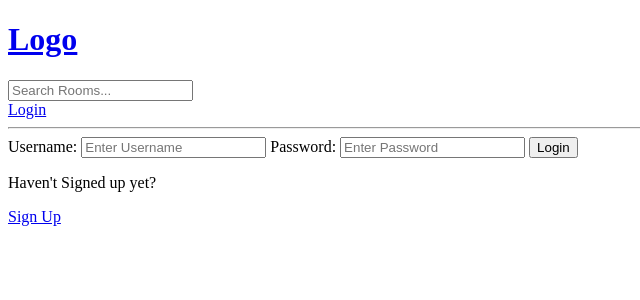
After one commit to Riverside96/learn-django-studybud, a Django app: page /login/ in a window 1280 px wide. The commit adds this page. Shown: the top 300 px of the page, without its empty margins (0-640 px from the left). Run offline with Django 4.2, Linux system fonts and the light colour scheme.

Commit message:
Added chat room crud

```diff
--- a/base/models.py
+++ b/base/models.py
@@ -15,7 +15,7 @@ class Room(models.Model):
     topic = models.ForeignKey(Topic, on_delete=models.SET_NULL, null=True)
     name = models.CharField(max_length=200)
     description = models.TextField(null=True, blank=True)
-    #participants =
+    participants = models.ManyToManyField(User, related_name='participants', blank=True)
     updated = models.DateTimeField(auto_now=True)
     created = models.DateTimeField(auto_now_add=True)
 
--- a/base/templates/base/home.html
+++ b/base/templates/base/home.html
@@ -36,8 +36,12 @@
         <div>
             {% for room in rooms %}
                 <div>
+
+                    {% if request.user == room.host %}
                     <a href="{% url 'update-room' room.id %}">Edit</a>
                     <a href="{% url 'delete-room' room.id %}">Delete</a>
+                    {% endif %}
+
                     <span>@{{ room.host.username }}</span>
                     <h5>{{ room.id }} -- <a href="{% url 'room' room.id %}"> {{ room.name }} </a> </h5>
                     <small>{{ room.topic.name }}</small>
--- /dev/null
+++ b/base/templates/base/login_register.html
@@ -0,0 +1,35 @@
+{% extends 'main.html' %}
+
+{% block content %}
+
+{%  if page == 'login' %}
+<div>
+    <form method="POST" action="">
+        {% csrf_token %}
+
+        <label>Username:</label>
+        <input type="text" name="username" placeholder="Enter Username">
+
+         <label>Password:</label>
+        <input type="password" name="password" placeholder="Enter Password">
+
+        <input type="submit" value="Login">
+    </form>
+    <p>Haven't Signed up yet?</p>
+    <a href="{% url 'register' %}">Sign Up</a>
+</div>
+
+{% else %}
+<div>
+    <form method="POST" action="">
+         {% csrf_token %}
+        {{ form.as_p }}
+         <input type="submit" value="Register">
+    </form>
+     <p>Already signed up?</p>
+     <a href="{% url 'login' %}">Log in</a>
+</div>
+
+{% endif %}
+
+{% endblock content %}
--- a/base/urls.py
+++ b/base/urls.py
@@ -2,6 +2,10 @@ from django.urls import path
 from . import views
 
 urlpatterns = [
+    path('login/', views.loginPage, name="login"),
+    path('logout/', views.logoutUser, name="logout"),
+    path('register/', views.registerPage, name="register"),
+
     path('', views.home, name="home"),
     path('room/<str:pk>/', views.room, name="room"),
 
@@ -9,4 +13,6 @@ urlpatterns = [
     path('update-room/<str:pk>/', views.updateRoom, name="update-room"),
     path('delete-room/<str:pk>/', views.deleteRoom, name="delete-room"),
 
+    path('delete-message/<str:pk>/', views.deleteMessage, name="delete-message"),
+
 ]
--- a/base/views.py
+++ b/base/views.py
@@ -1,7 +1,14 @@
 from django.shortcuts import render, redirect
-from django.db.models import Q                  #allows for and statements in filter queries
-from .models import Room, Topic
+from django.http import HttpResponse
+from django.contrib import messages
+from django.contrib.auth.decorators import login_required
+from django.db.models import Q
+from django.contrib.auth.models import User
+from django.contrib.auth import authenticate, login, logout
+from django.contrib.auth.forms import UserCreationForm
+from .models import Room, Topic, Message
 from .forms import RoomForm
+
 
 
 #rooms = [
@@ -9,6 +16,55 @@ from .forms import RoomForm
 #    {'id':2, 'name':'Design with me'},
 #    {'id':3, 'name':'Frontend developers'},
 #]
+
+def loginPage(request):
+    page = 'login'
+
+    if request.user.is_authenticated:
+        return redirect('home')
+
+    if request.method == 'POST':
+        username = request.POST.get('username').lower()
+        password = request.POST.get('password')
+
+        try:
+            user = User.objects.get(username=username)
+        except:
+            messages.error(request, 'User does not exist')
+
+        user = authenticate(request, username=username, password=password)
+
+        if user is not None:
+            login(request, user)
+            return redirect('home')
+        else:
+            messages.error(request, 'Username or Password does not exist')
+
+
+    context = {'page': page}
+    return render(request, 'base/login_register.html', context)
+
+
+def logoutUser(request):
+    logout(request)
+    return redirect('home')
+
+def registerPage(request):
+    form = UserCreationForm()
+
+    if request.method == 'POST':
+        form = UserCreationForm(request.POST)
+        if form.is_valid():
+            user = form.save(commit=False)   #this is done so the data can be normalized before submission
+            user.username = user.username.lower()
+            user.save()
+            login(request, user)
+            return redirect('home')
+        else:
+            messages.error(request, 'An error has occurred during registration')
+
+
+    return render(request, 'base/login_register.html', {'form':form})
 
 
 def home(request):
@@ -27,9 +83,26 @@ def home(request):
 
 def room(request, pk):
     room = Room.objects.get(id=pk)
-    context = {'room': room}
+
+    participants = room.participants.all()
+
+    room_messages = room.message_set.all().order_by('-created')
+    if request.method == 'POST':
+        message = Message.objects.create(
+        user = request.user,
+        room = room,
+        body = request.POST.get('body')
+        )
+        room.participants.add(request.user)
+        return redirect('room', pk=room.id)
+
+    context = {'room': room,
+               'room_messages':room_messages,
+               'participants':participants}
+
     return render(request, 'base/room.html', context)
 
+@login_required(login_url='login')
 def createRoom(request):
     form = RoomForm()
     if request.method == 'POST':
@@ -41,9 +114,13 @@ def createRoom(request):
     context = {'form': form}
     return render(request, 'base/room_form.html', context)
 
+@login_required(login_url='login')
 def updateRoom(request, pk):                # pass in pk (which item are we updating?
     room = Room.objects.get(id=pk)          # get room values as object
     form = RoomForm(instance=room)          # form will be prefilled with room object values for editing
+
+    if request.user != room.host:
+        return HttpResponse("You're not allowed here")
 
     if request.method == 'POST':
         form = RoomForm(request.POST, instance=room)
@@ -54,10 +131,27 @@ def updateRoom(request, pk):                # pass in pk (which item are we upda
     context = {'form': form}
     return render(request, 'base/room_form.html', context)
 
+@login_required(login_url='login')
 def deleteRoom(request, pk):
     room = Room.objects.get(id=pk)
     if request.method == 'POST':
         room.delete()
         return redirect('home')
 
+    if request.user != room.host:
+        return HttpResponse("You do not have permission to delete that")
+
     return render(request, 'base/delete.html', {'obj':room})
+
+
+@login_required(login_url='login')
+def deleteMessage(request, pk):
+    message = Message.objects.get(id=pk)
+    if request.method == 'POST':
+        message.delete()
+        return redirect('home')
+
+    if request.user != message.user:
+        return HttpResponse("You do not have permission to delete that")
+
+    return render(request, 'base/delete.html', {'obj':message})
--- a/templates/main.html
+++ b/templates/main.html
@@ -9,6 +9,19 @@
 </head>
 <body>
 {% include 'navbar.html' %}
+
+{% if messages %}
+<ul class="messages">
+    {% for message in messages %}
+        <li>{{ message }}</li>
+    {% endfor %}
+</ul>
+{% endif %}
+
+
+
+
+
 {% block content %}
 
 
--- a/templates/navbar.html
+++ b/templates/navbar.html
@@ -6,5 +6,10 @@
     <input type="text" name="q" placeholder="Search Rooms..."> {# adds text to url as query #}
 </form>
 
-
+{% if request.user.is_authenticated %}
+    <p>Hello {{ request.user }}</p>
+    <a href="{% url 'logout' %}">Logout</a>
+{% else %}
+    <a href="{% url 'login' %}">Login</a>
+{% endif %}
 <hr>
```
Also changed, not shown: base/templates/base/room.html (+55 -1 lines), db.sqlite3.
